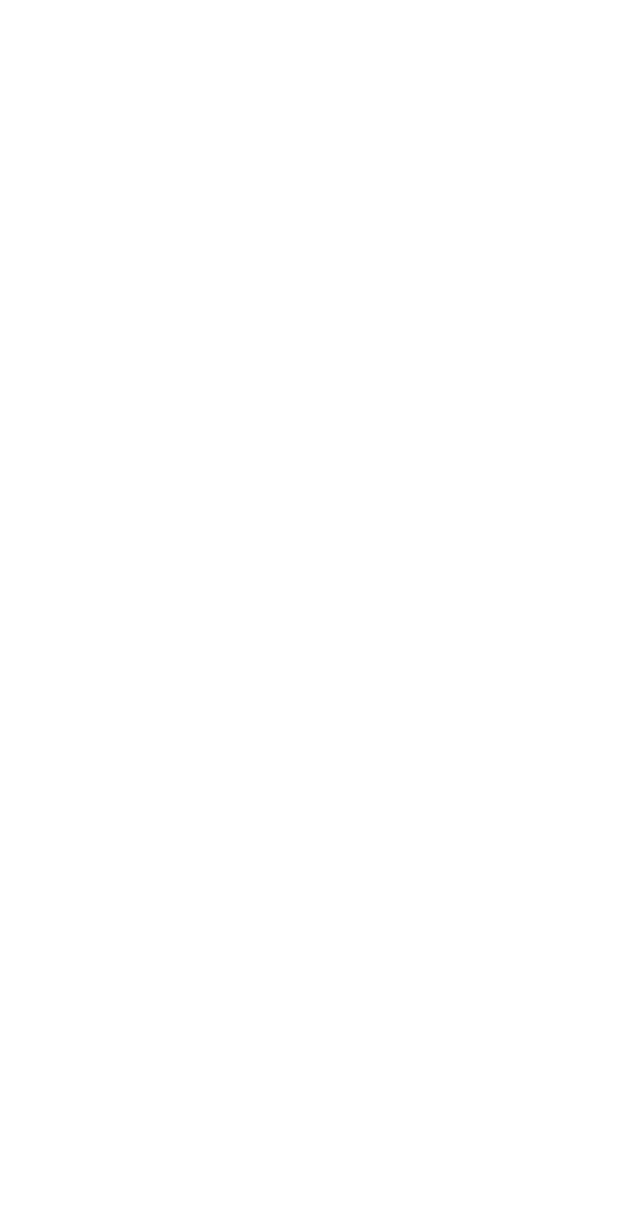
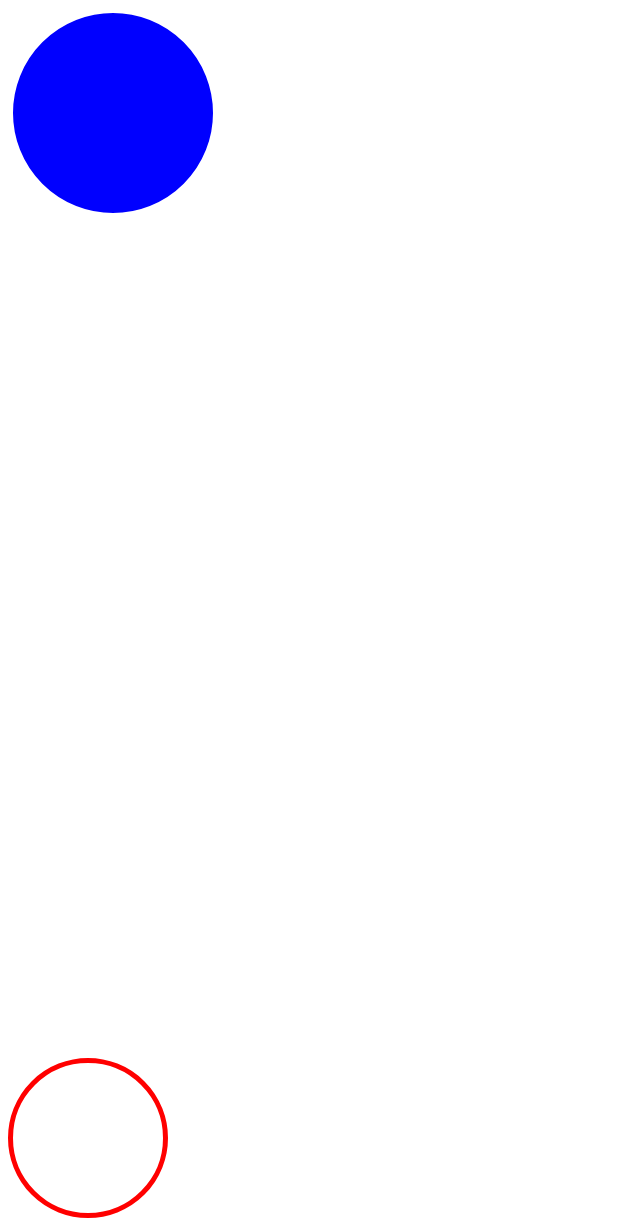
Before and after one commit to Mr-Bowtie/Skillcrush, a plain HTML site: page HTMLandCSS/css_logo_practice/olympic_rings/index.html in a window 1280 px wide. Shown: the whole page, without its empty margins (0-640 px from the left). Before the commit the page ends 800 px from the top, so only its background shows below. Drawn offline with Linux system fonts and the light colour scheme.

Commit message:
made a circle

```diff
--- a/HTMLandCSS/css_logo_practice/olympic_rings/index.html
+++ b/HTMLandCSS/css_logo_practice/olympic_rings/index.html
@@ -1,6 +1,7 @@
 <!DOCTYPE html>
 <html lang="en">
 <head>
+  <link rel="stylesheet" href="style.css">
   <meta charset="UTF-8">
   <meta name="viewport" content="width=device-width, initial-scale=1.0">
   <title>Olympic Logo</title>
@@ -11,7 +12,7 @@
   <div id="black-ring"></div>
   <div id="green-ring"></div>
   <div id="red-ring"></div>
-
+  <div class="inner-ring"></div>
 
 </body>
 </html>
--- a/HTMLandCSS/css_logo_practice/olympic_rings/style.css
+++ b/HTMLandCSS/css_logo_practice/olympic_rings/style.css
@@ -0,0 +1,22 @@
+div {
+  width: 200px;
+  height: 200px;
+  border: 5px solid white;
+}
+
+#blue-ring {
+  background: blue;
+  overflow: auto;
+  border-radius: 50%;
+}
+
+.inner-ring {
+  background: white;
+  overflow: auto;
+  position: absolute;
+  border: 5px solid red;
+  border-radius: 50%;
+  width: 150px;
+  height: 150px;
+}
+/*todo- need to figure out how to put elements on top of each other, and method for making a ring */
```
